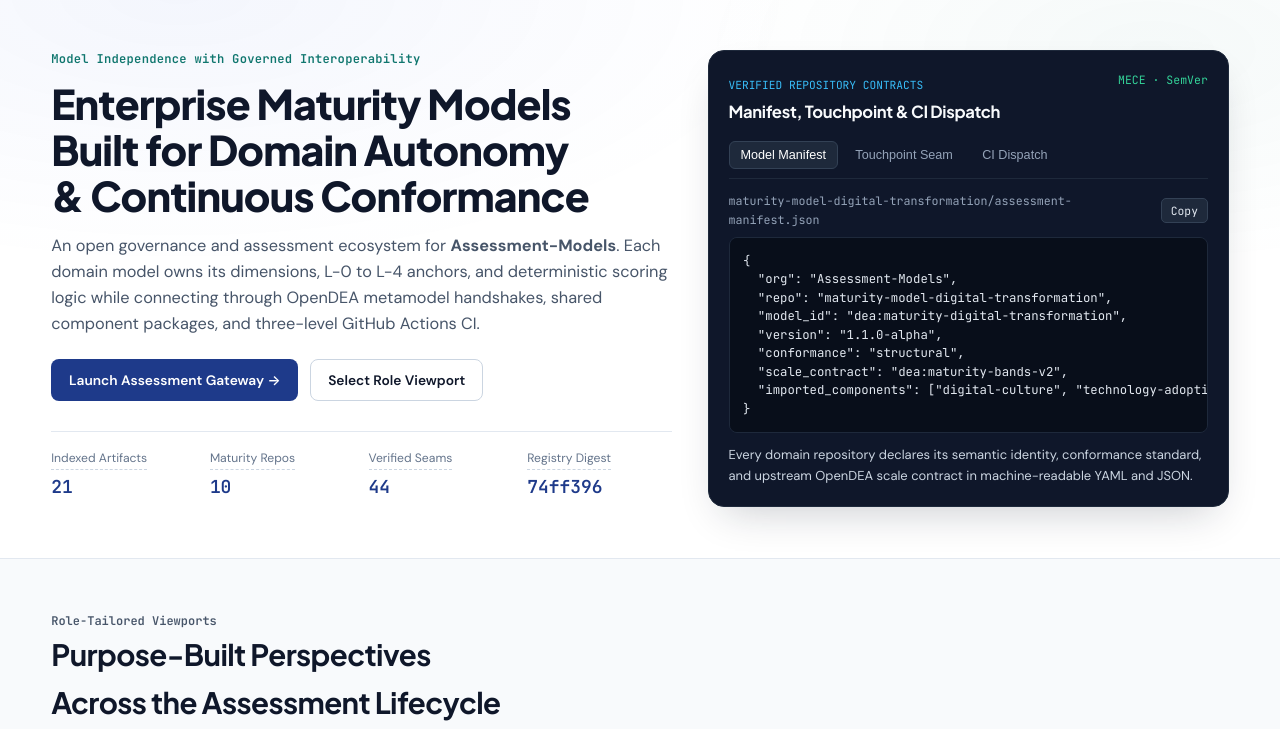
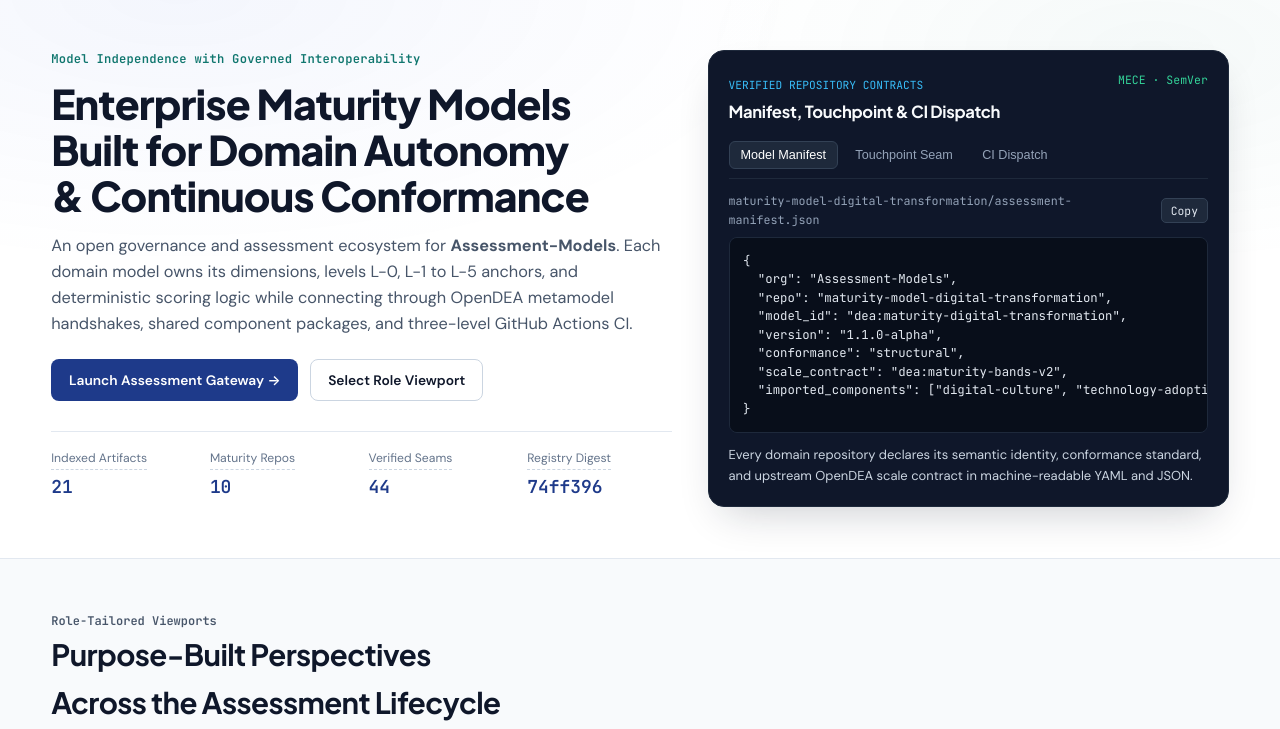
Before and after one commit to Assessment-Models/assessment-models.github.io, a website built with Vite: page index.html in a window 1280 px wide. Shown: the part 71-800 px from the top of the page. Built offline with nearby package versions, Linux system fonts and the light colour scheme.

Commit message:
Update Open Graph title and level references
Updated the Open Graph title and corrected level references in the description.

```diff
--- a/index.html
+++ b/index.html
@@ -8,7 +8,7 @@
     name="description"
     content="Governed enterprise and organizational maturity models, OpenDEA assessment instruments, cross-model handshake contracts, and automated CI conformance for Assessment-Models."
   />
-  <meta property="og:title" content="Assessment Models — Enterprise Maturity &amp; Blueprint Ecosystem" />
+  <meta property="og:title" content="Assessment Models, Enterprise Maturity &amp; Blueprint Ecosystem" />
   <meta
     property="og:description"
     content="Open ecosystem of domain-autonomous maturity models, assessment tools, and automated GitHub Actions conformance."
@@ -71,7 +71,7 @@
 
           <p class="hero-lead">
             An open governance and assessment ecosystem for <strong>Assessment-Models</strong>. Each
-            domain model owns its dimensions, L-0 to L-4 anchors, and deterministic scoring logic while
+            domain model owns its dimensions, levels L-0, L-1 to L-5 anchors, and deterministic scoring logic while
             connecting through OpenDEA metamodel handshakes, shared component packages, and three-level
             GitHub Actions CI.
           </p>
```
